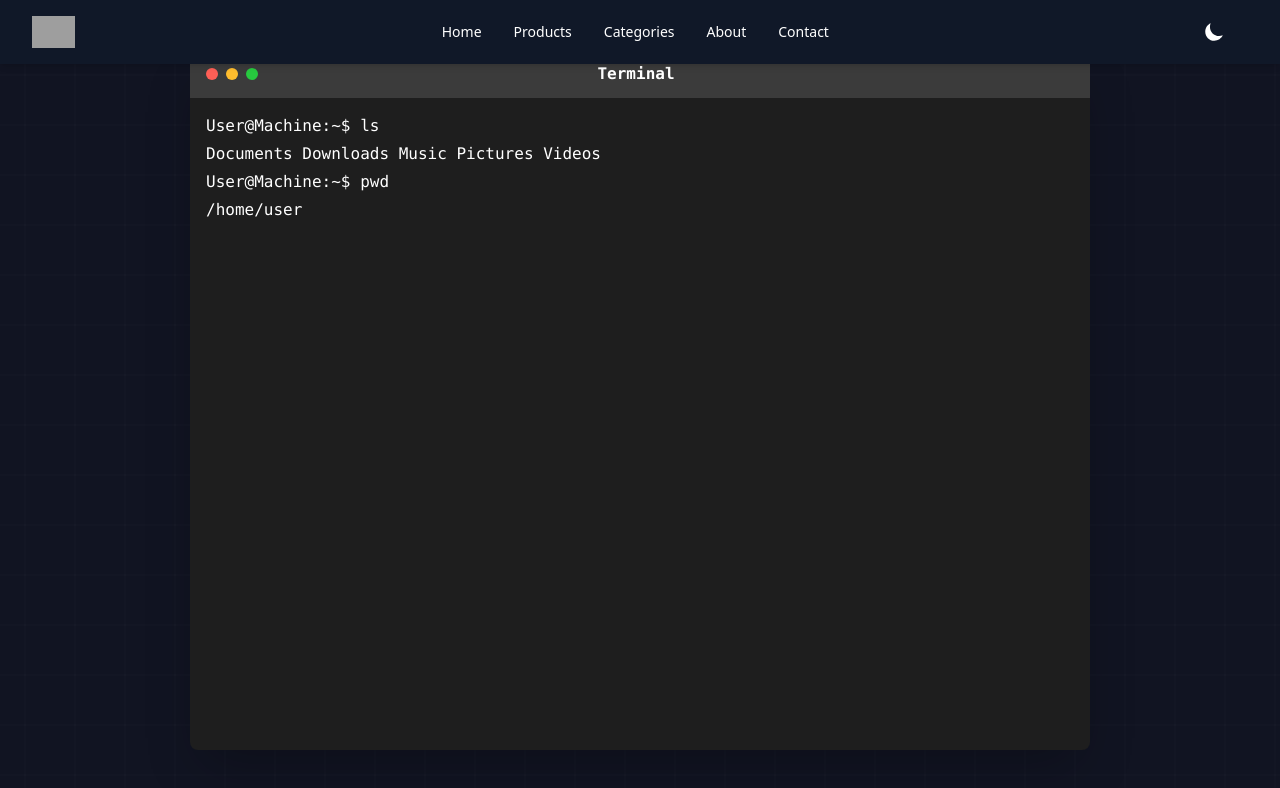
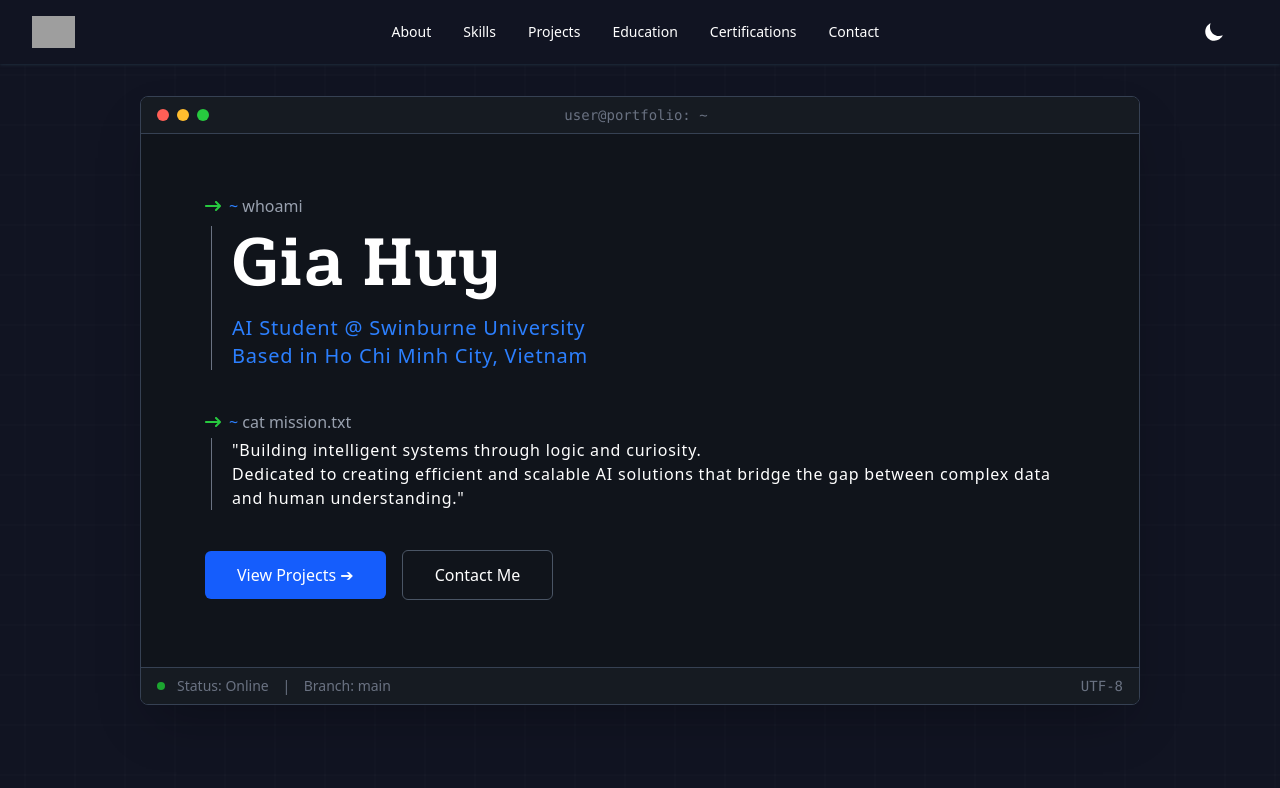
Before and after one commit to Robertise/portfolio, a React (Vite) app: page / in a window 1280 px wide. Shown: the top 788 px of the page. Built offline with nearby package versions, Linux system fonts and the light colour scheme; grey boxes are pictures that could not be loaded.

Commit message:
terminal layout for home

```diff
--- a/index.html
+++ b/index.html
@@ -4,6 +4,9 @@
     <meta charset="UTF-8" />
     <link rel="icon" type="image/svg+xml" href="/vite.svg" />
     <meta name="viewport" content="width=device-width, initial-scale=1.0" />
+    <link rel="preconnect" href="https://fonts.googleapis.com">
+  <link rel="preconnect" href="https://fonts.gstatic.com" crossorigin>
+  <link href="https://fonts.googleapis.com/css2?family=Pridi:wght@200;300;400;500;600;700&family=Roboto:ital,wght@0,100..900;1,100..900&family=Space+Grotesk:wght@300..700&display=swap" rel="stylesheet">
     <title>portfolio</title>
   </head>
   <body>
--- a/src/components/Header.jsx
+++ b/src/components/Header.jsx
@@ -8,11 +8,12 @@ const Header = () => {
   const [isDarkMode, setIsDarkMode] = useState(true);
 
   const navItems = [
-    { id: 1, name: "Home", href: "#" },
-    { id: 2, name: "Products", href: "#" },
-    { id: 3, name: "Categories", href: "#" },
-    { id: 4, name: "About", href: "#" },
-    { id: 5, name: "Contact", href: "#" }
+    { id: 1, name: "About", href: "#" },
+    { id: 2, name: "Skills", href: "#" },
+    { id: 3, name: "Projects", href: "#" },
+    { id: 4, name: "Education", href: "#" },
+    { id: 5, name: "Certifications", href: "#" },
+    { id: 6, name: "Contact", href: "#" }
   ];
 
   const toggleMenu = () => setIsMenuOpen(!isMenuOpen);
@@ -23,7 +24,7 @@ const Header = () => {
   }, [isDarkMode]);
 
   return (
-    <header className={`fixed w-full top-0 z-50 ${isDarkMode ? "bg-gray-900 text-white" : "bg-white text-gray-800"} shadow-md transition-colors duration-300`}>
+    <header className={`fixed w-full top-0 z-50 shadow-sm shadow-gray-800 ${isDarkMode ? "bg-[var(--background-dark)] text-white" : "bg-white text-gray-800"} transition-colors duration-300`}>
       <div className="max-w-7xl mx-auto px-4 sm:px-6 lg:px-8">
         <div className="flex items-center justify-between h-16">
           <div className="flex-shrink-0">
--- a/src/components/Terminal.jsx
+++ b/src/components/Terminal.jsx
@@ -1,26 +1,63 @@
+import { FaArrowRightLong } from "react-icons/fa6";
+
 export default function Terminal() {
   return (
-    <div className="min-h-screen flex items-center justify-center p-4">
-      <div className="w-full max-w-[900px] h-[700px] bg-[#1e1e1e] rounded-lg overflow-hidden shadow-2xl flex flex-col">
+    <div className="flex justify-center p-4 mt-20">
+      <div className="w-full max-w-[1000px] bg-[var(--terminal-bg)] rounded-lg overflow-hidden shadow-2xl flex flex-col border border-gray-700">
         {/* Terminal Header */}
-        <div className="bg-[#3b3b3b] px-4 py-3 flex items-center">
+        <div className="bg-[var(--terminal-header)] px-4 py-2 flex items-center border-b border-gray-700">
           <div className="flex gap-2">
             <div className="w-3 h-3 rounded-full bg-[#ff5f56]"></div>
             <div className="w-3 h-3 rounded-full bg-[#ffbd2e]"></div>
             <div className="w-3 h-3 rounded-full bg-[#27c93f]"></div>
           </div>
-          <div className="flex-1 text-center pr-[60px] text-white font-bold font-mono">
-            Terminal
+          <div className="flex-1 text-center pr-[60px] text-gray-500 text-sm font-mono">
+            user@portfolio: ~
           </div>
         </div>
 
         {/* Terminal Body */}
-        <div className="flex-1 p-4">
-          <div className="text-white font-mono space-y-1">
-            <p>User@Machine:~$ ls</p>
-            <p>Documents  Downloads  Music  Pictures  Videos</p>
-            <p>User@Machine:~$ pwd</p>
-            <p>/home/user</p>
+        <div className="flex-1 p-16 pt-15">
+          <div className="text-white space-y-1 mb-10">
+            <div className="flex flex-row items-center gap-2">
+              <FaArrowRightLong color="#27c93f"/>
+              <p className="text-gray-400"><span className="text-blue-500">~</span> whoami</p>
+            </div>
+            <div className="px-5 ml-1.5 border-l border-gray-500 tracking-wider font-normal">
+              <p className="text-4xl font-[Pridi] md:text-7xl font-medium mb-4 mt-2 tracking-wider [word-spacing:-0.15em]">Gia Huy</p>
+              <p className="text-lg md:text-xl text-blue-500">AI Student @ Swinburne University<br/>Based in Ho Chi Minh City, Vietnam</p>
+            </div>
+          </div>
+
+          <div className="text-white space-y-1 mb-10">
+            <div className="flex flex-row items-center gap-2">
+              <FaArrowRightLong color="#27c93f"/>
+              <p className="text-gray-400"><span className="text-blue-500">~</span> cat mission.txt</p>
+            </div>
+            <div className="px-5 ml-1.5 border-l border-gray-500 tracking-wider font-normal">
+              <p className="">"Building intelligent systems through logic and curiosity.<br/>
+                Dedicated to creating efficient and scalable AI solutions that bridge the gap between complex data and human understanding."</p>
+            </div>
+          </div>
+
+          <div className="text-white space-y-1">
+            <button className="bg-blue-600 text-white mr-4 px-8 py-3 rounded-md hover:bg-blue-700 transition duration-300">
+              View Projects ➔
+            </button>
+            <button className="border border-gray-600 text-white px-8 py-3 rounded-md hover:bg-gray-800 transition duration-300">
+              Contact Me
+            </button>
+          </div>
+        </div>
+
+        {/* Terminal Footer */}
+        <div className="bg-[var(--terminal-header)] px-4 py-2 flex items-center border-t border-gray-700">
+          <div className="flex gap-2 items-center">
+            <div className="w-2 h-2 rounded-full bg-[#1ca530] mr-1"></div>
+            <div className="text-sm text-gray-500">Status: Online <span className="px-2.5">|</span> Branch: main</div>
+          </div>
+          <div className="flex-1 text-end text-gray-500 text-sm font-mono">
+            <div className="text-sm text-gray-500 ">UTF-8</div>
           </div>
         </div>
       </div>
--- a/src/index.css
+++ b/src/index.css
@@ -1,7 +1,7 @@
 @import "tailwindcss";
 
 :root {
-  font-family: system-ui, Avenir, Helvetica, Arial, sans-serif;
+  font-family: system-ui, "Roboto", Helvetica, Arial, sans-serif;
   line-height: 1.5;
   font-weight: 400;
 
@@ -13,7 +13,7 @@
   --primary: #1337ec;
   --background-light: #f6f6f8;
   --background-dark: #111422;
-  --terminal-bg: #0d1117;
+  --terminal-bg: #10141b;
   --terminal-header: #161b22;
   --accent-cyan: #2f81f7;
 }
```
